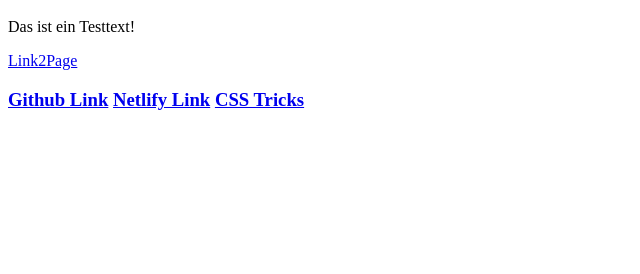
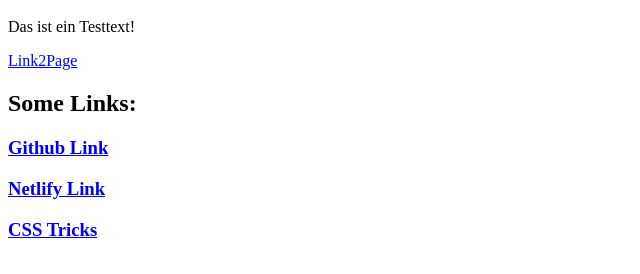
Before and after one commit to Mth1984/MyFirstHomepage, a plain HTML site: page index.html in a window 1280 px wide. Shown: the part 48-322 px from the top of the page, without its empty margins (0-640 px from the left). Drawn offline with Linux system fonts and the light colour scheme.

Commit message:
Überschrift Links

```diff
--- a/index.html
+++ b/index.html
@@ -8,11 +8,18 @@
 
     <a href="my2testsite.html"> Link2Page </a>
 
+    <h2>
+        Some Links:
+    </h2>
     <h3>
         <a href="https://github.com/Mth1984"> Github Link</a>
+    </h3>
+
+    <h3>
         <a href="https://app.netlify.com"> Netlify Link</a>
+    </h3>
+    <h3>
         <a href=" http://csstricks.com/"> CSS Tricks </a>
     </h3>
 
-
 </div>
```
